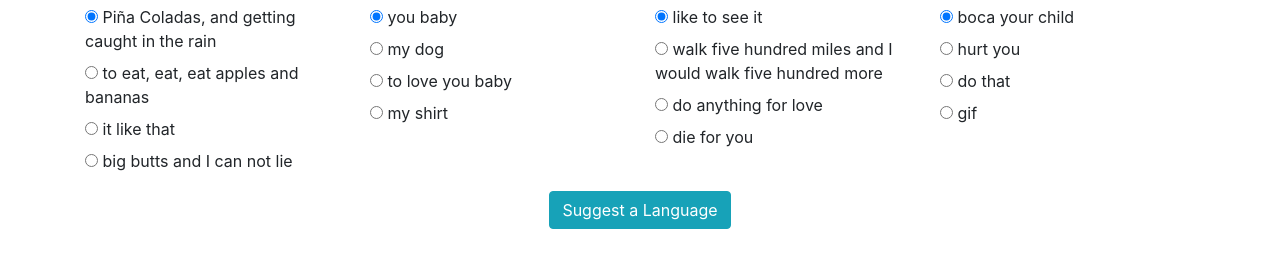
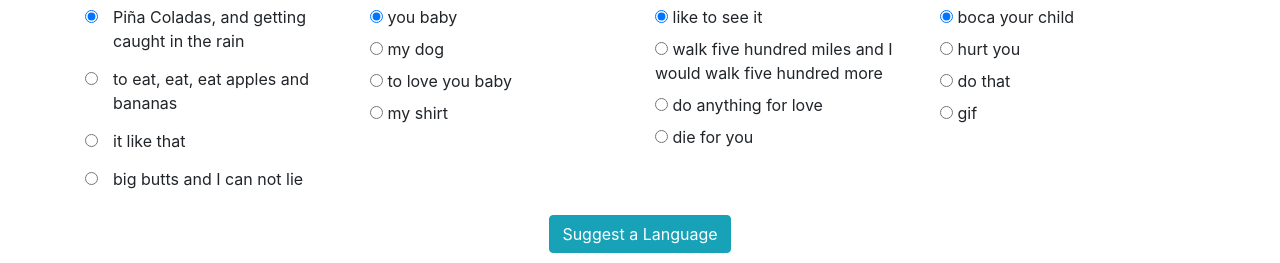
Before and after one commit to BenB-C/Epicodus-Intro-To-Programming-Week-2-Project, a plain HTML site: page index.html in a window 1280 px wide. Shown: the part 586-849 px from the top of the page. Before the commit the page ends 825 px from the top, so only its background shows below. Drawn offline with nearby package versions, Linux system fonts and the light colour scheme.

Commit message:
make wrapped labels for the first set of radio question buttons have a hanging indent by putting them in a table

```diff
--- a/css/styles.css
+++ b/css/styles.css
@@ -25,3 +25,16 @@
 .pageHeading img {
   width: 50%;
 }
+
+
+tr {
+  vertical-align: text-top;
+}
+
+td {
+  padding: 0;
+}
+
+td:first-child {
+  padding-right: 15px;
+}
--- a/index.html
+++ b/index.html
@@ -29,28 +29,28 @@
         <div class="col-md-3">
           <h2>I like... </h2>
           <div class="radio">
-            <label>
-              <input type="radio" name="question1" value="1" checked>
-              Pi&ntildea Coladas, and getting caught in the rain
-            </label>
+            <label><table><tr>
+              <td><input type="radio" name="question1" value="1" checked></td>
+              <td>Pi&ntildea Coladas, and getting caught in the rain</td>
+            </tr></table></label>
           </div>
           <div class="radio">
-            <label>
-              <input type="radio" name="question1" value="2">
-              to eat, eat, eat apples and bananas
-            </label>
+            <label><table><tr>
+              <td><input type="radio" name="question1" value="2"></td>
+              <td>to eat, eat, eat apples and bananas</td>
+            </tr></table></label>
           </div>
           <div class="radio">
-            <label>
-              <input type="radio" name="question1" value="3">
-              it like that
-            </label>
+            <label><table><tr>
+              <td><input type="radio" name="question1" value="3"></td>
+              <td>it like that</td>
+            </tr></table></label>
           </div>
           <div class="radio">
-            <label>
-              <input type="radio" name="question1" value="4">
-              big butts and I can not lie
-            </label>
+            <label><table><tr>
+              <td><input type="radio" name="question1" value="4"></td>
+              <td>big butts and I can not lie</td>
+            </tr></table></label>
           </div>
         </div>
         <!-- Question 2 -->
```
